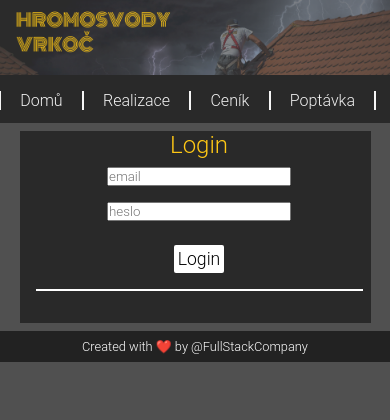
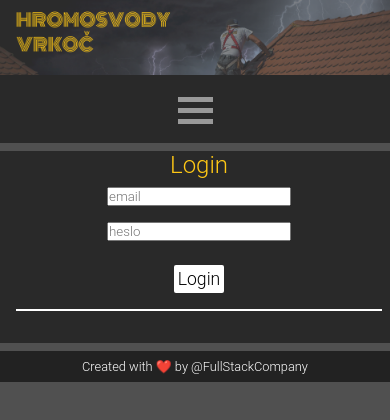
Before and after one commit to fojtas98/HromosvodyVrkoc, a React (Create React App) app in the folder frontend/: page /adminZone in a window 390 px wide. Shown: the top 420 px of the page. Built offline with nearby package versions, Linux system fonts and the light colour scheme; what apollo-upload-client would draw is missing.

Commit message:
burger menu - needs styling, width 100% on mobiles

```diff
--- a/frontend/src/components/Content/Form/Form.js
+++ b/frontend/src/components/Content/Form/Form.js
@@ -39,7 +39,6 @@ const Form = () => {
     poznamky: "",
   });
 
-  console.log(formData);
 
   const handleFormData = (event) => {
     console.log(formData);
@@ -49,7 +48,6 @@ const Form = () => {
         alert("Vložte pouze pozitivní číslo");
       } else {
         setFormData((prevState) => {
-          console.log("here is the trouble");
           return { ...prevState, [name]: parseInt(value, 10) };
         });
       }
@@ -141,26 +139,30 @@ const Form = () => {
           <p>
             <input
               type="radio"
-              name="s1"
+              name="antena"
               id="s1On"
               value="yes"
+              onChange={e => handleFormData(e)}
+              checked={formData.antena === true}
               hidden=""
             />
             <label
-              for="s1On"
-              class="switch switch--on">
+              htmlFor="s1On"
+              className="switch switch--on">
               Ano
             </label>
             <input
               type="radio"
-              name="s1"
+              name="antena"
               id="s1Off"
+              onChange={e => handleFormData(e)}
+              checked={formData.antena === false}
               value="no"
               hidden=""
             />
             <label
-              for="s1Off"
-              class="switch switch--off">
+              htmlFor="s1Off"
+              className="switch switch--off">
               Ne
             </label>
           </p>
@@ -171,26 +173,30 @@ const Form = () => {
           <p>
             <input
               type="radio"
-              name="s2"
+              name="zemneni"
               id="s2On"
               value="yes"
+              onChange={e => handleFormData(e)}
+              checked={formData.zemneni === true}
               hidden=""
             />
             <label
-              for="s2On"
-              class="switch switch--on">
+              htmlFor="s2On"
+              className="switch switch--on">
               Ano
             </label>
             <input
               type="radio"
-              name="s2"
+              name="zemneni"
               id="s2Off"
               value="no"
+              onChange={e => handleFormData(e)}
+              checked={formData.zemneni === false}
               hidden=""
             />
             <label
-              for="s2Off"
-              class="switch switch--off">
+              htmlFor="s2Off"
+              className="switch switch--off">
               Ne
             </label>
           </p>
--- a/frontend/src/components/Content/content.css
+++ b/frontend/src/components/Content/content.css
@@ -42,7 +42,7 @@
 
 @media only screen and (max-width: 767px) {
   .content {
-    width: 90%;
+    width: 100%;
   }
   .content h1 {
     font-size: 1.7rem;
--- a/frontend/src/components/Header/Header.js
+++ b/frontend/src/components/Header/Header.js
@@ -1,24 +1,43 @@
 /* eslint-disable jsx-a11y/anchor-is-valid */
-import React from "react";
+import React, { useState } from "react";
 import img from "../../img/hromosvody_header_small.png";
 
-import './header.css';
+import "./header.css";
 
 const Header = (props) => {
-  const changeAdmin = (e) => {
-    if (e.target.id === "1") {
-      props.setAdmin(false);
-    } else {
-      props.setAdmin((prevState) => !prevState);
-    }
+  const [burgerLinks, setBurgerLinks] = useState("none");
+  // const changeAdmin = (e) => {
+  //   if (e.target.id === "1") {
+  //     props.setAdmin(false);
+  //   } else {
+  //     props.setAdmin((prevState) => !prevState);
+  //   }
+  // };
+
+  const handleBurgerClick = (e) => {
+    const burger = document.getElementById("burgerContainer");
+    const navLinks = document.getElementById("navLinks");
+    burger.classList.toggle("change");
+    // navLinks.style.display === "block" ? navLinks.style.display = "none" : navLinks.style.display = "block";
+    setBurgerLinks(prevState => prevState === "none" ? navLinks.style.display = "block" : navLinks.style.display = "none");
   };
 
   return (
     <div className="header">
       <img src={img} alt="hromosvody" className="header-pic" />
 
-      <div className="navlinks">
-        <ul>
+      <div className="nav">
+        <div
+          className="burgerContainer"
+          onClick={() => handleBurgerClick()}
+          id="burgerContainer"
+        >
+          <div className="bar1"></div>
+          <div className="bar2"></div>
+          <div className="bar3"></div>
+        </div>
+
+        <ul className="navLinks" id="navLinks" >
           <a href="/" id="1">
             Domů
           </a>
--- a/frontend/src/components/Header/header.css
+++ b/frontend/src/components/Header/header.css
@@ -6,23 +6,27 @@
   background-color: rgb(41, 41, 41);
 }
 
-.navlinks {
+.nav {
   margin-bottom: 0.5rem;
   padding: 0.8rem 0rem;
   display: flex;
   justify-content: center;
   overflow: hidden;
 }
-.navlinks ul {
+.nav ul {
   max-width: 100%;
 }
 
-.navlinks a {
+.nav a {
   padding: 0 1.2rem;
   text-align: center;
   font-size: 1.5rem;
   border-left: 1px solid whitesmoke;
   border-right: 1px solid whitesmoke;
+}
+
+.navLinks {
+  display: block;
 }
 
 .header-pic {
@@ -31,7 +35,39 @@
 }
 
 @media only screen and (max-width: 767px) {
-  .navlinks a {
+  .nav a {
     font-size: 1rem;
   }
+
+  .navLinks {
+    display: none;
+  }
+
+
+  /* BURGER MENU NAVIGATION */
+  .burgerContainer {
+    display: inline-block;
+    cursor: pointer;
+  }
+
+  .bar1, .bar2, .bar3 {
+    width: 35px;
+    height: 5px;
+    margin: 6px 0;
+    background-color: #999;
+    transition: 0.4s;
+  }
+
+  .change .bar1 {
+    -webkit-transform: rotate(-45deg) translate(-9px, 6px);
+    transform: rotate(-45deg) translate(-9px, 6px);
+  }
+  .change .bar2 {
+    opacity: 0;
+  }
+  .change .bar3 {
+    -webkit-transform: rotate(45deg) translate(-8px, -8px);
+    transform: rotate(45deg) translate(-8px, -8px);
+  }
+
 }
```
